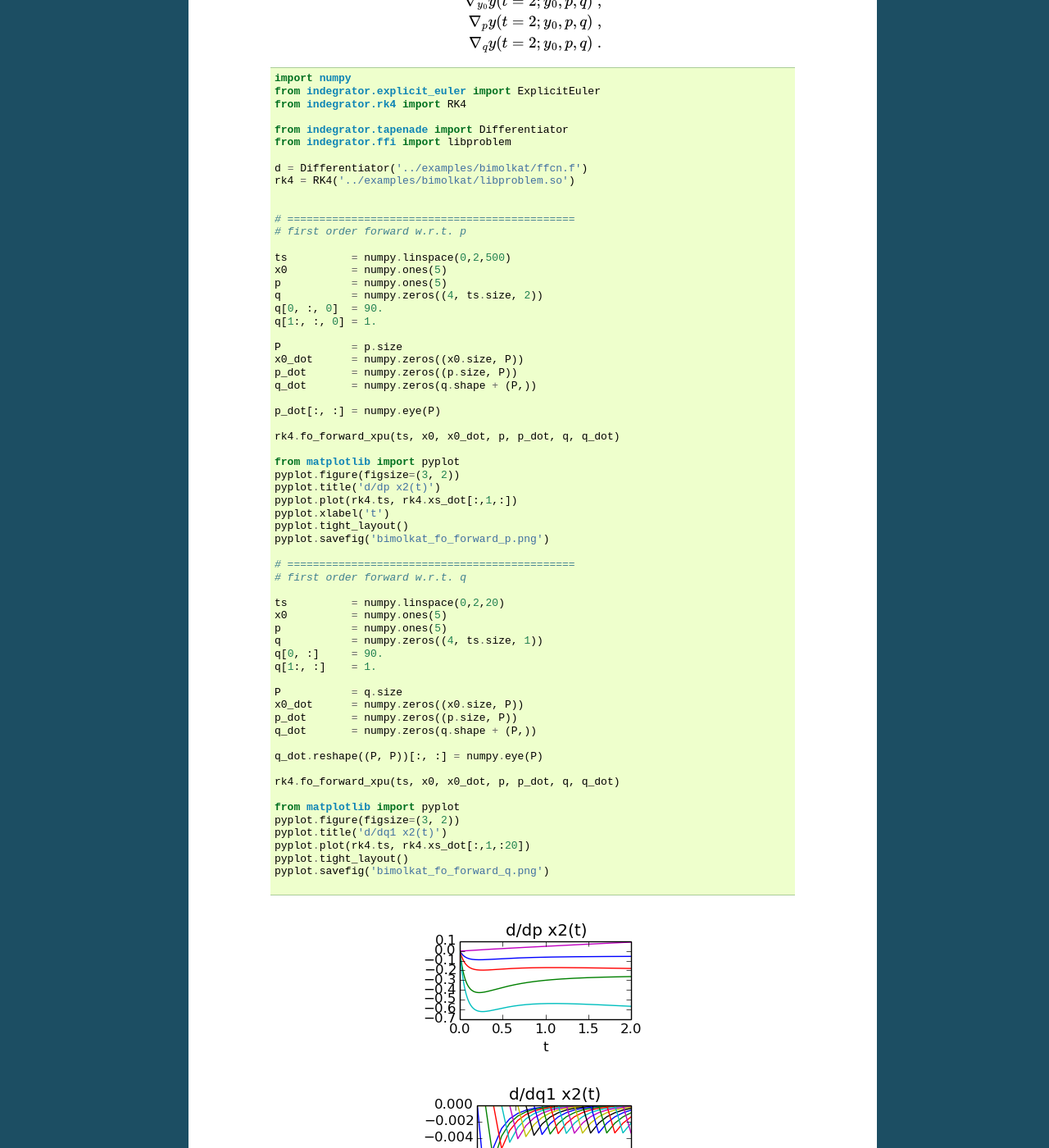
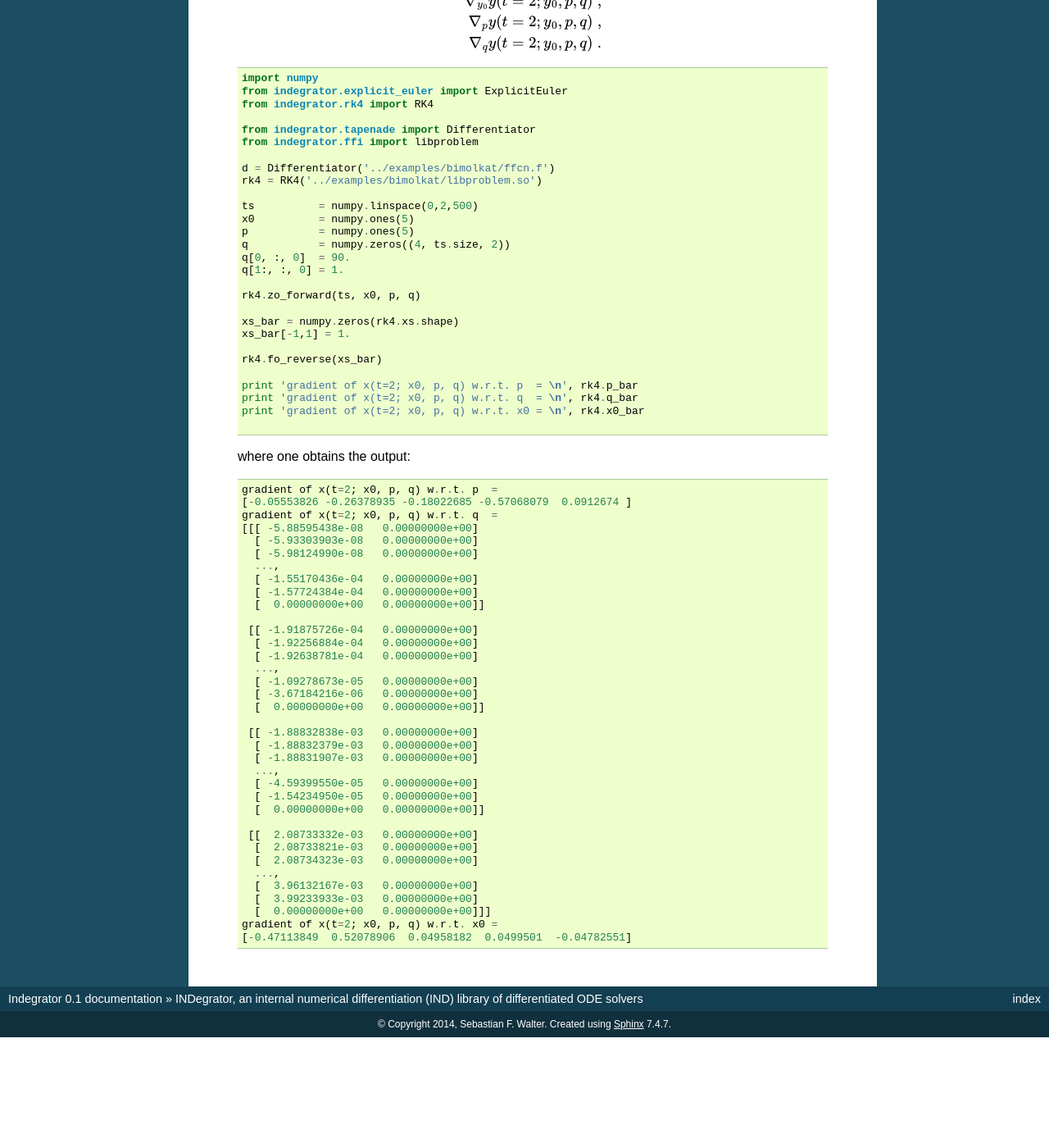
Before and after one commit to b45ch1/indegrator, a Sphinx documentation site: the page built from doc/index.rst, in a window 1280 px wide and 1400 px high, scrolled down 4277 px. Shown: the whole window at 82% size. Built offline with Sphinx 7.4.7, drawn with Linux system fonts in a browser that asks for light colours; after the commit the page ends 5542 px from its top, so only the background shows below that.

Commit message:
bugfix documentation (showed fo_forward twice instead of once fo_forward and once fo_reverse)

```diff
--- a/doc/index.rst
+++ b/doc/index.rst
@@ -148,12 +148,43 @@ Example 3: zero order forward
         \nabla_{q} y(t=2; y_0, p, q) \;.
 
 
-    .. literalinclude:: bimolkat_fo_forward.py
+    .. literalinclude:: bimolkat_fo_reverse.py
 
-  .. image:: bimolkat_fo_forward_p.png
-    :align: center
-    :scale: 100
+    where one obtains the output::
 
-  .. image:: bimolkat_fo_forward_q.png
-    :align: center
-    :scale: 100
+        gradient of x(t=2; x0, p, q) w.r.t. p  =
+        [-0.05553826 -0.26378935 -0.18022685 -0.57068079  0.0912674 ]
+        gradient of x(t=2; x0, p, q) w.r.t. q  =
+        [[[ -5.88595438e-08   0.00000000e+00]
+          [ -5.93303903e-08   0.00000000e+00]
+          [ -5.98124990e-08   0.00000000e+00]
+          ...,
+          [ -1.55170436e-04   0.00000000e+00]
+          [ -1.57724384e-04   0.00000000e+00]
+          [  0.00000000e+00   0.00000000e+00]]
+
+         [[ -1.91875726e-04   0.00000000e+00]
+          [ -1.92256884e-04   0.00000000e+00]
+          [ -1.92638781e-04   0.00000000e+00]
+          ...,
+          [ -1.09278673e-05   0.00000000e+00]
+          [ -3.67184216e-06   0.00000000e+00]
+          [  0.00000000e+00   0.00000000e+00]]
+
+         [[ -1.88832838e-03   0.00000000e+00]
+          [ -1.88832379e-03   0.00000000e+00]
+          [ -1.88831907e-03   0.00000000e+00]
+          ...,
+          [ -4.59399550e-05   0.00000000e+00]
+          [ -1.54234950e-05   0.00000000e+00]
+          [  0.00000000e+00   0.00000000e+00]]
+
+         [[  2.08733332e-03   0.00000000e+00]
+          [  2.08733821e-03   0.00000000e+00]
+          [  2.08734323e-03   0.00000000e+00]
+          ...,
+          [  3.96132167e-03   0.00000000e+00]
+          [  3.99233933e-03   0.00000000e+00]
+          [  0.00000000e+00   0.00000000e+00]]]
+        gradient of x(t=2; x0, p, q) w.r.t. x0 =
+        [-0.47113849  0.52078906  0.04958182  0.0499501  -0.04782551]
```
